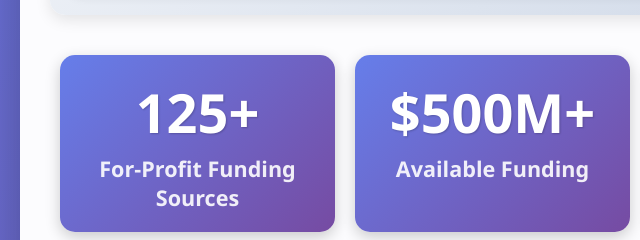
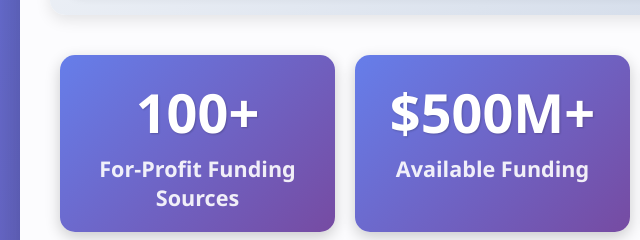
Before and after one commit to mylestech-solutions/Funding-Sites, a plain HTML site: page index.html in a window 1280 px wide. Shown: the part 750-990 px from the top of the page, 0-640 px from the left. Drawn offline with nearby package versions, Linux system fonts and the light colour scheme.

Commit message:
Update index.html

```diff
--- a/index.html
+++ b/index.html
@@ -782,7 +782,7 @@
 
         <div class="stats">
             <div class="stat-card">
-                <div class="stat-number">125+</div> <!-- Changed from 100+ -->
+                <div class="stat-number">100+</div> <!-- Changed from 100+ -->
                 <div class="stat-label">For-Profit Funding Sources</div> <!-- Changed label -->
             </div>
             <div class="stat-card">
```
